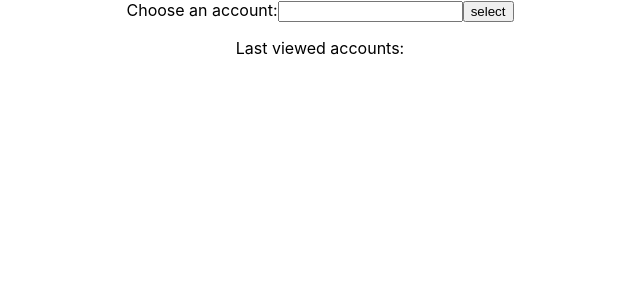
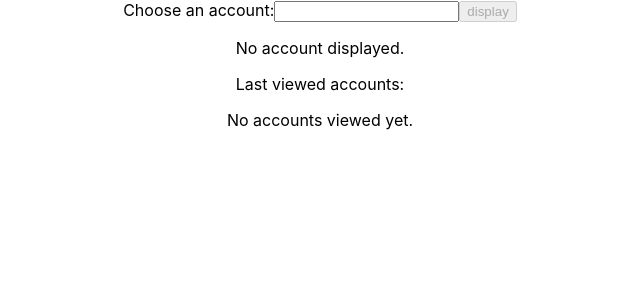
Before and after one commit to brastrullo/react-redux-graphql, a React (Create React App) app: page / in a window 1280 px wide. Shown: the top 300 px of the page, without its empty margins (320-960 px from the left). Built offline with nearby package versions, Linux system fonts and the light colour scheme.

Commit message:
Created history for last viewed accounts

```diff
--- a/src/App.js
+++ b/src/App.js
@@ -1,45 +1,58 @@
-import React, { useEffect, useState } from 'react';
+import React, { useEffect, useState, useRef } from 'react';
 import './App.css';
 
 function App() {
+  const [value, setValue] = useState("");
   const [accountDisplayed, setAccountDisplayed] = useState(null);
-  const [selectedAccount, setSelectedAccount]  = useState(null);
   const [viewedAccounts, setViewedAccounts]  = useState([]);
   const [accountNames, setAccountNames] = useState(null);
+  const inputRef = useRef(null);
   useEffect(() => {
-    setAccountNames(['Jim', 'Tim', 'Kim']);
+    console.log({value})
+  }, [value])
+  useEffect(() => {
+    setAccountNames(['Mike', 'Greg', 'Bob', "Sue"]);
   }, []);
   useEffect(() => {
-    console.log({selectedAccount})
-  }, [selectedAccount]);
-  const onBlurHandler = (e) => {
+    if (accountDisplayed) console.log(accountDisplayed.name)
+  }, [accountDisplayed]);
+  useEffect(() => {
+    console.log(viewedAccounts)
+  }, [viewedAccounts]);
+  const inputHandler = (e) => {
     e.preventDefault();
-    setSelectedAccount(e.target.value);
+    setValue(e.target.value);
   }
   const getAccountDetails = (e) => {
     e.preventDefault();
+    setValue("");
+    inputRef.current.value="";
     showAccountDetails();
   };
+  const getAccountData = (name) => ({
+    name,
+    email: `${name}@gmail.com`
+  })
   const showAccountDetails = () => {
-    const getAccountData = (name) => ({
-      name,
-      email: `${name}@gmail.com`
-    })
-    const obj = getAccountData(selectedAccount)
+    const obj = getAccountData(value)
+    const accountName = obj.name;
     setAccountDisplayed(obj);
-    if (selectedAccount !== null) {
-      setViewedAccounts(accounts => [...accounts, selectedAccount])
-    }
+    if (viewedAccounts[0] === accountName) return
+    setViewedAccounts(accounts => [...new Set([accountName, ...accounts])])
+  }
+  const reviewAccount = (e) => {
+    console.log(e.target.innerText)
   }
   return (
     <div className="App">
-      <div>
+      <form onSubmit={getAccountDetails}>
         <label htmlFor="account">Choose an account:</label>
         <input
+          ref={inputRef}
           list="account-names"
           type="text"
           name="account"
-          onBlur={onBlurHandler}
+          onChange={inputHandler}
         />
         {accountNames && (
           <datalist id="account-names">
@@ -48,20 +61,23 @@ function App() {
             ))}
           </datalist>
         )}
-        <button onClick={getAccountDetails}>select</button>
-      </div>
-      { accountDisplayed &&
+        <input type="submit" disabled={!value.length > 0} value="display"/>
+      </form>
+      { accountDisplayed ?
         <div>
           <p>{accountDisplayed.name}</p>
           <p>{accountDisplayed.email}</p>
         </div>
+        : <p>No account displayed.</p>
       }
       <div>
         <p>Last viewed accounts:</p>
-        {
-          viewedAccounts.map((el, i) =>
-            <span key={`lva${i}`}>{el}</span>
-          )
+        { viewedAccounts.length > 0 ?
+          (
+            viewedAccounts.slice(1, 4).map((el, i) =>
+              <span key={`lva${i}`} onClick={reviewAccount}>{el}</span>
+            )
+          ) : <span> No accounts viewed yet.</span>
         }
       </div>
     </div>
```
